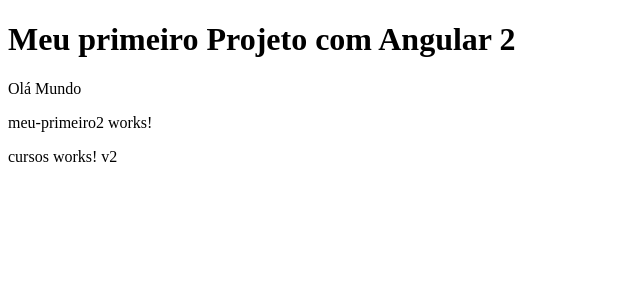
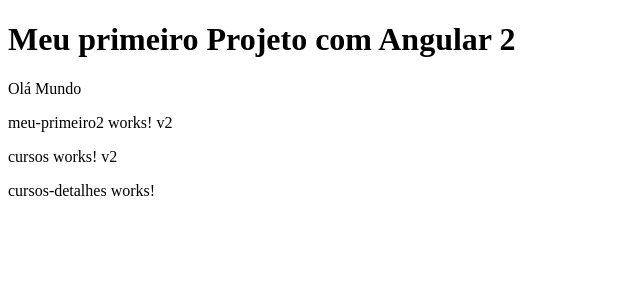
Before and after one commit to JeffersonLuizCruz/ESTUDO-angular-loiane, an Angular app: page / in a window 1280 px wide. Shown: the top 300 px of the page, without its empty margins (0-640 px from the left). Built offline with nearby package versions, Linux system fonts and the light colour scheme.

Commit message:
Adiciona compomente cursos-detalhes ao modulo cursos.codules fazendo ele privado

```diff
--- a/src/app/app.module.ts
+++ b/src/app/app.module.ts
@@ -14,6 +14,8 @@ import { MeuPrimeiro2Component } from './meu-primeiro2/meu-primeiro2.component';
   ],
   imports: [
     BrowserModule,
+    //@Ex-01
+    // Esse importe pertence ao modulo curso.module.ts
     CursosModule
   ],
   providers: [],
--- /dev/null
+++ b/src/app/cursos/cursos-detalhes/cursos-detalhes.component.html
@@ -0,0 +1 @@
+<p>cursos-detalhes works!</p>
--- /dev/null
+++ b/src/app/cursos/cursos-detalhes/cursos-detalhes.component.ts
@@ -0,0 +1,15 @@
+import { Component, OnInit } from '@angular/core';
+
+@Component({
+  selector: 'app-cursos-detalhes',
+  templateUrl: './cursos-detalhes.component.html',
+  styleUrls: ['./cursos-detalhes.component.css']
+})
+export class CursosDetalhesComponent implements OnInit {
+
+  constructor() { }
+
+  ngOnInit(): void {
+  }
+
+}
--- a/src/app/cursos/cursos.component.html
+++ b/src/app/cursos/cursos.component.html
@@ -1 +1,2 @@
 <p>cursos works! v2</p>
+<app-cursos-detalhes></app-cursos-detalhes>
--- a/src/app/meu-primeiro2/meu-primeiro2.component.html
+++ b/src/app/meu-primeiro2/meu-primeiro2.component.html
@@ -1 +1 @@
-<p>meu-primeiro2 works!</p>
+<p>meu-primeiro2 works! v2</p>
```
Also changed, not shown: src/app/cursos/cursos.module.ts (+8 -1 lines), src/app/cursos/cursos-detalhes/cursos-detalhes.component.css (added), 1 other file (tests, documents, lock files or other folders).
